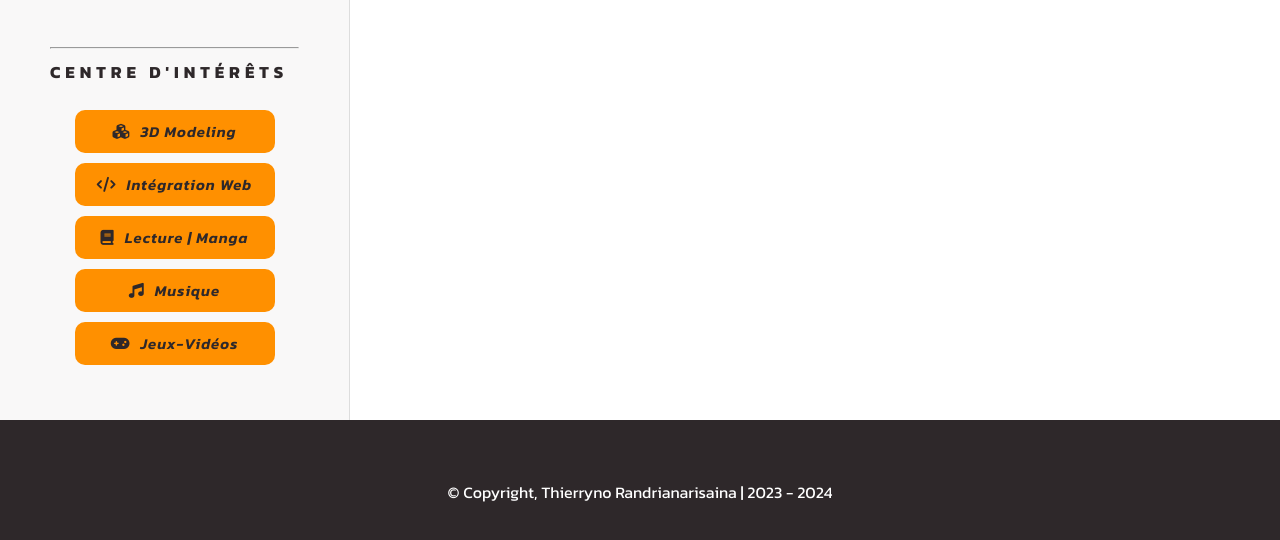
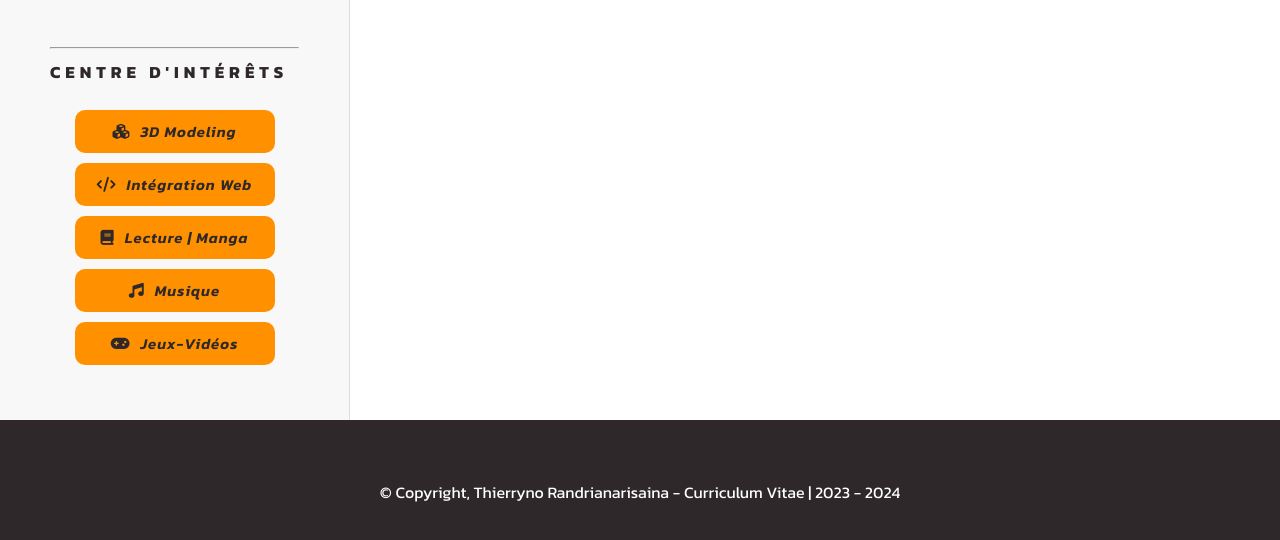
Before and after one commit to Eth3ri0n/Curriculum-Vitae, a website: page index.html in a window 1280 px wide. Shown: the part 1766-2306 px from the top of the page. Drawn offline with Linux system fonts and the light colour scheme.

Commit message:
Add new information inside footer tag

```diff
--- a/index.html
+++ b/index.html
@@ -264,7 +264,7 @@
         </div>
       </main>
       <footer>
-        <p>&copy; Copyright, Thierryno Randrianarisaina | 2023 - 2024</p>
+        <p>&copy; Copyright, Thierryno Randrianarisaina - Curriculum Vitae | 2023 - 2024</p>
       </footer>
     </div>
   </body>
```
